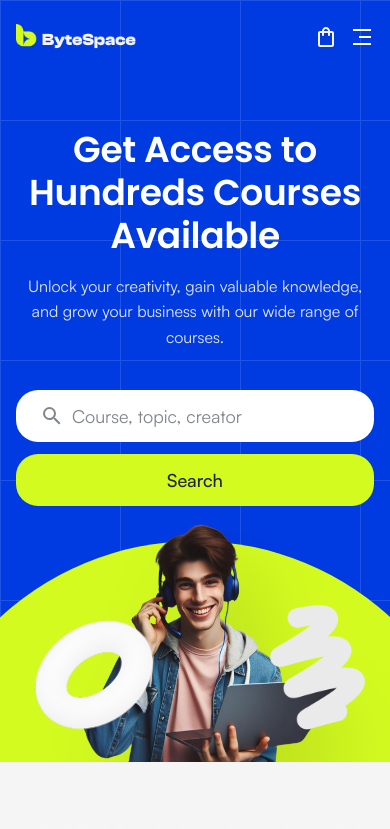
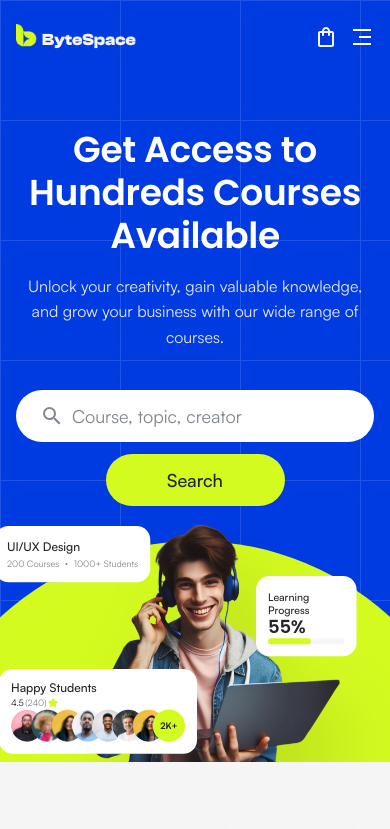
Before and after one commit to coderamit01/bytespace, a Next.js app: page / in a window 390 px wide. Shown: the top 829 px of the page. Built offline with nearby package versions, Linux system fonts and the light colour scheme.

Commit message:
hero section image position

```diff
--- a/src/components/home/HeroSection.tsx
+++ b/src/components/home/HeroSection.tsx
@@ -24,7 +24,7 @@ const HeroSection = () => {
     <section className="relative overflow-hidden bg-purple [--s:0.5] [--c:0.75] md:[--s:0.6] lg:[--s:0.72] lg:[--c:0.8] xl:[--s:0.85] xl:[--c:0.9] min-[1440px]:[--s:1] min-[1440px]:[--c:1]">
       <div className="grid-bg" />
 
-      <div aria-hidden="true" className="absolute inset-x-0 top-0 pointer-events-none select-none hidden lg:block">
+      <div aria-hidden="true" className="absolute inset-x-0 z-0 top-0 pointer-events-none select-none hidden lg:block">
         <Image src={SquiggleLime2} alt="" className="absolute h-auto max-w-none w-[calc(385px*var(--s))] left-[calc(-118px*var(--s))] top-[calc(221px*var(--s))]" />
         <Image src={CylinderLime} alt="" className="absolute h-auto max-w-none w-[calc(370px*var(--s))] right-[calc(-161px*var(--s))] top-[calc(221px*var(--s))]" />
       </div>
@@ -39,8 +39,8 @@ const HeroSection = () => {
               Unlock your creativity, gain valuable knowledge, and grow your business with our wide range of courses.
             </p>
           </div>
-          <form action="/courses" role="search" className="flex w-full flex-col sm:flex-row sm:w-auto items-stretch sm:items-start gap-3 sm:gap-4">
-            <label className="flex h-13 w-full sm:w-115.25 items-center gap-2 rounded-3xl bg-white px-6 py-3">
+          <form action="/courses" role="search" className="flex w-full flex-col sm:flex-row sm:w-auto items-stretch sm:items-start gap-3 sm:gap-5">
+            <label className="flex h-13 w-full sm:w-115.25 items-center gap-2 rounded-4xl bg-white px-6 py-3">
               <MdOutlineSearch size={24} className="shrink-0 text-shuttle-400" />
               <input
                 type="search"
@@ -49,7 +49,7 @@ const HeroSection = () => {
                 className="w-full bg-transparent font-satoshi text-lg leading-[1.6] text-shuttle-950 placeholder:text-shuttle-400 outline-none"
               />
             </label>
-            <button type="submit" className="flex items-center justify-center rounded-3xl bg-lime px-6 py-3 font-satoshi text-lg font-medium leading-[1.2] text-shuttle-950 h-13">
+            <button type="submit" className="w-2/4 md:w-auto mx-auto flex items-center justify-center rounded-4xl bg-lime px-6 py-3 font-satoshi text-lg font-medium leading-[1.2] text-shuttle-950 h-13">
               Search
             </button>
           </form>
@@ -66,15 +66,15 @@ const HeroSection = () => {
           className="absolute left-1/2 -translate-x-1/2 top-0 h-auto max-w-none w-[calc(578px*var(--s))] drop-shadow-[25px_37px_36px_rgba(0,0,0,0.1)]"
         />
 
-        <div className="absolute left-1/2 ml-[calc(122px*var(--s))] top-[calc(139px*var(--s))] origin-top-left [scale:var(--c)] hidden md:flex flex-col items-start gap-2 rounded-2xl bg-white p-4 backdrop-blur-[10px]">
-          <span className="font-satoshi text-sm font-medium leading-[1.2] text-shuttle-950">Learning Progress</span>
-          <span className="w-50 font-poppins text-5xl font-semibold leading-[1.2] tracking-[-0.01em] text-shuttle-950">55%</span>
-          <span className="relative h-2 w-50 rounded-3xl bg-[#F6F6F6]">
+        <div className="absolute left-1/2 ml-[calc(122px*var(--s))] top-[calc(139px*var(--s))] origin-top-left scale-(--c) md:flex flex-col items-start gap-2 rounded-2xl bg-white p-4 backdrop-blur-[10px]">
+          <span className="font-satoshi inline-flex text-sm font-medium leading-[1.2] text-shuttle-950">Learning Progress</span>
+          <span className="w-50 font-poppins text-2xl md:text-4xl font-semibold leading-[1.2] tracking-[-0.01em] text-shuttle-950 py-1 md:py-0">55%</span>
+          <span className="relative h-2 w-full max-w-50 block rounded-3xl bg-[#F6F6F6]">
             <span className="absolute inset-y-0 left-0 w-[56%] rounded-3xl bg-lime" />
           </span>
         </div>
 
-        <div className="absolute left-1/2 ml-[calc(-392px*var(--s))] top-[calc(325px*var(--s))] origin-top-left [scale:var(--c)] hidden md:flex flex-col gap-2 rounded-2xl bg-white p-4 backdrop-blur-[10px]">
+        <div className="absolute left-1/2 ml-[calc(-392px*var(--s))] top-[calc(325px*var(--s))] origin-top-left scale-(--c) md:flex flex-col gap-2 rounded-2xl bg-white p-4 backdrop-blur-[10px]">
           <div className="flex flex-col items-start">
             <span className="font-satoshi text-base font-medium leading-[1.2] text-shuttle-950">Happy Students</span>
             <span className="flex items-center gap-0.5 font-satoshi text-xs leading-[1.6] text-shuttle-400">
@@ -88,22 +88,25 @@ const HeroSection = () => {
                 <Image key={id} src={src} alt="" width={43} height={43} className="-mr-4 size-10.75 rounded-full object-cover" />
               ))
             }
-            <span className="flex size-10.75 items-center justify-center rounded-full bg-lime font-satoshi text-xs font-bold leading-[1.5] text-shuttle-950">2K+</span>
+            <span className="flex size-10.75 items-center justify-center rounded-full bg-lime font-satoshi text-xs font-bold leading-normal text-shuttle-950">2K+</span>
           </div>
         </div>
 
         <div aria-hidden="true" className="pointer-events-none select-none">
-          <Image src={SquiggleWhite} alt="" className="absolute h-auto max-w-none w-[calc(175px*var(--s))] left-[calc(183px*var(--s))] top-[calc(-35px*var(--s))] hidden lg:block" />
-          <Image src={PyramidWhite} alt="" className="absolute h-auto max-w-none w-[calc(188px*var(--s))] right-[calc(146px*var(--s))] top-[calc(-48px*var(--s))] hidden lg:block" />
-          <Image src={RingWhite} alt="" className="absolute h-auto max-w-none w-[calc(342px*var(--s))] left-[calc(18px*var(--s))] top-[calc(170px*var(--s))]" />
-          <Image src={SquiggleLime} alt="" className="absolute h-auto max-w-none w-[calc(330px*var(--s))] right-[calc(-17px*var(--s))] top-[calc(160px*var(--s))] grayscale brightness-110" />
+          <Image src={SquiggleWhite} alt="" className="absolute h-auto max-w-none w-[calc(175px*var(--s))]  xl:left-[calc(183px*var(--s))] top-[calc(-35px*var(--s))] md:left-2 lg:left-12 hidden md:block" />
+
+          <Image src={PyramidWhite} alt="" className="absolute h-auto max-w-none w-[calc(188px*var(--s))]  top-[calc(-48px*var(--s))] md:right-2 lg:right-12 xl:right-30  hidden md:block" />
+
+          <Image src={RingWhite} alt="" className="absolute h-auto max-w-none w-[calc(342px*var(--s))]  xl:left-32.5 lg:left-5 md:-left-4 2xl:top-30 xl:top-25 lg:top-20 md:top-15 hidden md:block" />
+
+          <Image src={SquiggleLime} alt="" className="absolute h-auto max-w-none w-[calc(330px*var(--s))] lg:right-[calc(-17px*var(--s))] md:-right-8 xl:right-24  top-[calc(160px*var(--s))] grayscale brightness-110 hidden md:block" />
         </div>
 
-        <div className="absolute left-1/2 ml-[calc(-316px*var(--s))] top-[calc(127px*var(--s))] origin-top-left [scale:var(--c)] hidden md:flex flex-col items-start rounded-2xl bg-white p-4 backdrop-blur-[10px]">
+        <div className="absolute left-1/2 -ml-50 md:ml-[calc(-350px*var(--s))] top-5 md:top-[calc(127px*var(--s))] origin-top-left scale-(--c) md:flex flex-col items-start rounded-2xl bg-white p-4 backdrop-blur-[10px]">
           <span className="font-satoshi text-base font-medium leading-[1.2] text-shuttle-950 whitespace-nowrap">UI/UX Design</span>
           <span className="flex items-center gap-2 font-satoshi text-xs leading-[1.6] text-shuttle-400 whitespace-nowrap">
             200 Courses
-            <span className="text-[10px] leading-[1.5]">•</span>
+            <span className="text-[10px] leading-normal">•</span>
             1000+ Students
           </span>
         </div>
```
